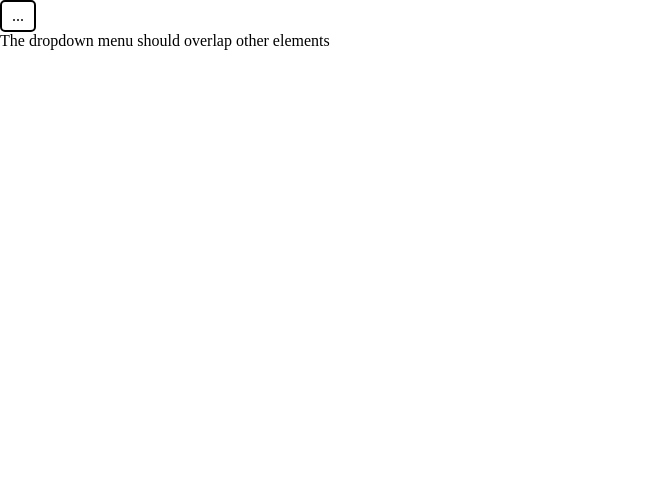
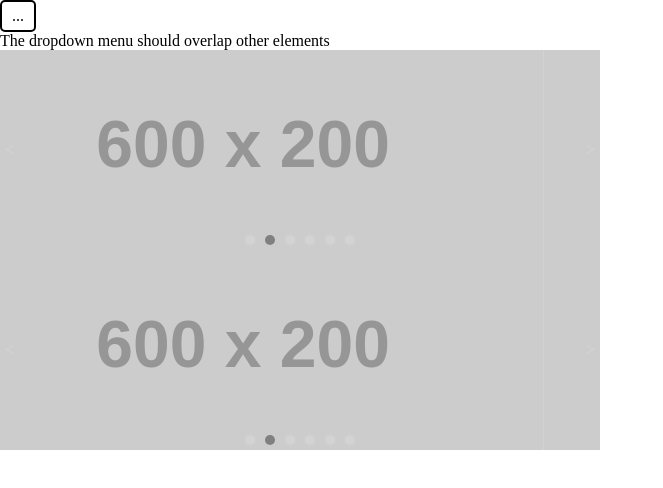
Before and after one commit to pacojf93/dropdown-menu, a website built with webpack: page src/template.html in a window 1280 px wide. Shown: the whole page, without its empty margins (0-663 px from the left). Built offline with nearby package versions, Linux system fonts and the light colour scheme; placeholder pictures from the web are drawn by us.

Commit message:
created image carousel

```diff
--- a/src/index.css
+++ b/src/index.css
@@ -45,5 +45,62 @@ button, input[type="submit"], input[type="reset"] {
     transition: visibility 0.5s, opacity 0.5s linear;
     justify-content: left;
     position: absolute;
+    z-index: 3;
+}
+
+.carousel.frame {
+    overflow: hidden;
+    display: grid;
+}
+.carousel.container {
+    display: grid;
+    grid-auto-flow: column;
+    justify-content: space-between;
+    align-items: center;
+    transition: transform 1s;
+}
+.carousel.image {
+    box-sizing: border-box;
+    display: grid;
+    justify-content: center;
+    align-items: center;
+    visibility: visible;
+}
+.carousel.control {
+    display: grid;
+    grid-auto-flow: column;
+    gap: 10px;
+    padding: 5px;
+    position: absolute;
     z-index: 2;
+    align-self: last baseline;
+    justify-self: center;
 }
+.carousel.control >
+.carousel.button {
+    width: 10px;
+    height: 10px;
+    background-color: lightgrey;
+    border-radius: 5px;
+}
+.carousel.control >
+.carousel.button.selected {
+    background-color: grey;
+}
+.carousel.button.next,
+.carousel.button.prev {
+    position: absolute;
+    z-index: 2;
+    align-self: center;
+    padding: 5px;
+    color: lightgrey;
+    font-weight: bolder;
+}
+
+.carousel.button.prev {
+    justify-self: first baseline
+}
+
+.carousel.button.next {
+    justify-self: last baseline;
+}
--- a/src/index.js
+++ b/src/index.js
@@ -14,7 +14,77 @@ dropContainer.forEach(dc => {
     })
 })
 
+const carousel = document.querySelectorAll(".carousel.container")
 
-dropButton.forEach(db => db.addEventListener(() => {
+carousel.forEach(container => {
+    let selected = 0
 
-}))
+    const width = container
+                    .attributes.getNamedItem('frame-width').value
+    const height = container
+                    .attributes.getNamedItem('frame-height').value
+
+    const frame = document.createElement('div')
+    frame.classList.add('carousel', 'frame')
+    frame.style.width = width
+    frame.style.height = height
+
+    container.parentNode.insertBefore(frame, container)
+    frame.appendChild(container)
+
+    const images = container
+                    .querySelectorAll(".carousel.image")
+
+    const control = document.createElement('div')
+    control.classList.add('carousel', 'control')
+
+    images.forEach((img,index) => {
+        img.style.width = width
+        img.style.height = height
+
+        const button = document.createElement('button')
+        button.classList.add('carousel', 'button')
+        if (index === 0) button.classList.add('selected')
+        button.addEventListener('click', (e) => {
+            container.style.transform = `translate(${- index * width.match(/\d+/)}px, 0px)`
+            e.currentTarget
+                .parentNode
+                .childNodes[selected]
+                .classList.remove('selected')
+            e.currentTarget.classList.add('selected')
+            selected = index
+        })
+        control.appendChild(button)
+    })
+
+    const next = document.createElement('button')
+    next.classList.add('carousel', 'button', 'next')
+    next.textContent = '>'
+
+    next.addEventListener('click', () => {
+        const buttons = control.querySelectorAll(".carousel.button")
+        const buttonToClick = selected === images.length - 1
+                                ? 0
+                                : selected + 1
+        buttons[buttonToClick].click()
+    })
+
+    const prev = document.createElement('button')
+    prev.classList.add('carousel', 'button', 'prev')
+    prev.textContent = '<'
+
+    prev.addEventListener('click', () => {
+        const buttons = control.querySelectorAll(".carousel.button")
+        const buttonToClick = selected === 0
+                                ? images.length - 1
+                                : selected - 1
+        buttons[buttonToClick].click()
+    })
+
+    frame.appendChild(control)
+    frame.appendChild(prev)
+    frame.appendChild(next)
+
+    setInterval(() => next.click(), 5000)
+
+})
--- a/src/template.html
+++ b/src/template.html
@@ -3,7 +3,7 @@
 <head>
     <meta charset="UTF-8">
     <meta name="viewport" content="width=device-width, initial-scale=1.0">
-    <title>Dropdown menu</title>
+    <title>Dropdown menu and Image carousel</title>
 </head>
 <body>
     <div class="drop container">
@@ -15,7 +15,26 @@
             <div class="drop item"><a href="">Four</a></div>
         </div>
     </div>
+
     <div class="text">The dropdown menu should overlap other elements</div>
+
+    <div class="carousel container" frame-width="600px" frame-height="200px">
+        <img class="carousel image" src="https://placehold.co/600x200/121212/white?text=%23121212"></img>
+        <img class="carousel image" src="https://placehold.co/600x200/282828/white?text=%23282828"></img>
+        <img class="carousel image" src="https://placehold.co/600x200/3f3f3f/white?text=%233f3f3f"></img>
+        <img class="carousel image" src="https://placehold.co/600x200/575757/white?text=%23575757"></img>
+        <img class="carousel image" src="https://placehold.co/600x200/717171/white?text=%23717171"></img>
+        <img class="carousel image" src="https://placehold.co/600x200/8b8b8b/white?text=%238b8b8b"></img>
+    </div>
+
+    <div class="carousel container" frame-width="600px" frame-height="200px">
+        <img class="carousel image" src="https://placehold.co/600x200/8936c8/white?text=%238936c8"></img>
+        <img class="carousel image" src="https://placehold.co/600x200/984ecf/white?text=%23984ecf"></img>
+        <img class="carousel image" src="https://placehold.co/600x200/a665d5/white?text=%23a665d5"></img>
+        <img class="carousel image" src="https://placehold.co/600x200/b47bdc/white?text=%23b47bdc"></img>
+        <img class="carousel image" src="https://placehold.co/600x200/c291e2/white?text=%23c291e2"></img>
+        <img class="carousel image" src="https://placehold.co/600x200/cfa6e8/white?text=%23cfa6e8"></img>
+    </div>
 
 </body>
 </html>
```
